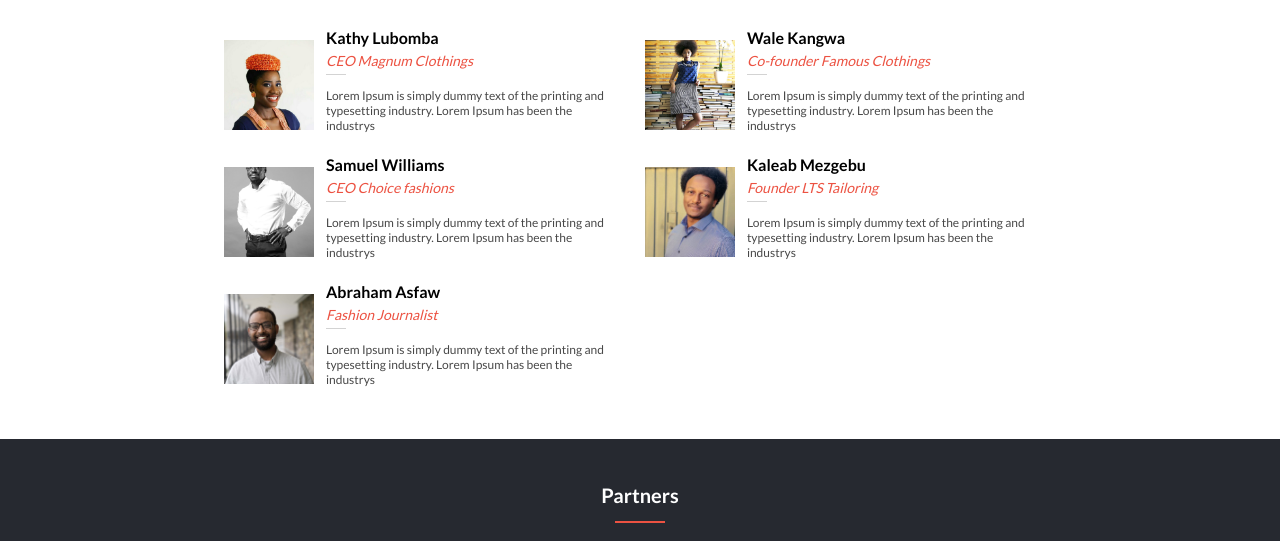
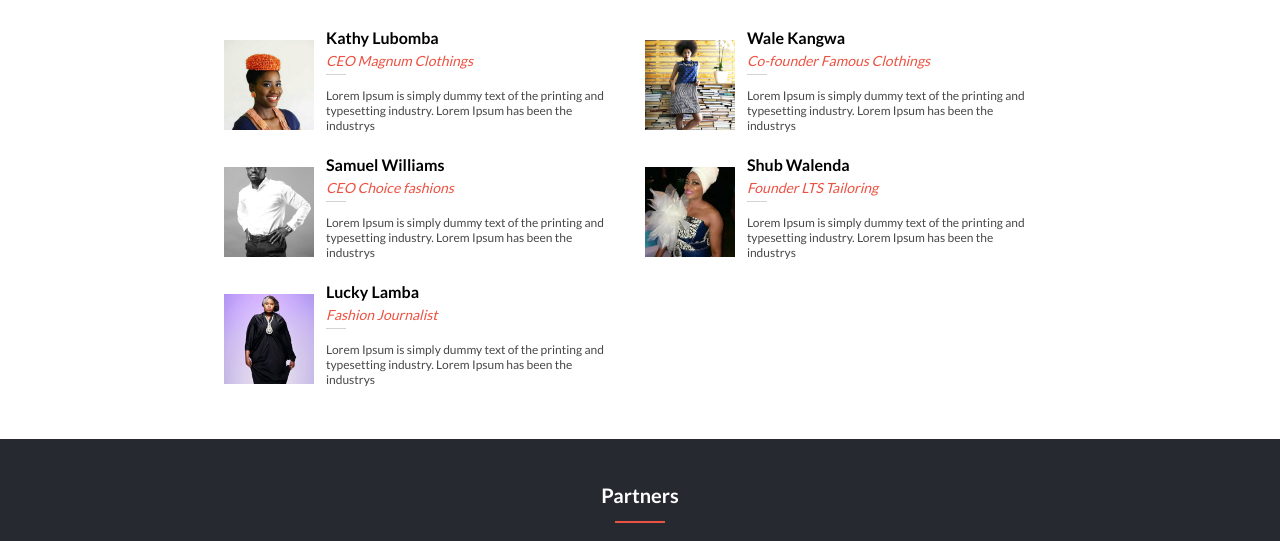
Before and after one commit to LYANGEND/Lusaka-fashion-week, a website: page index.html in a window 1280 px wide. Shown: the part 1154-1695 px from the top of the page. Drawn offline with Linux system fonts and the light colour scheme; files whose address does not match are found by name.

Commit message:
Update Readme file

```diff
--- a/index.html
+++ b/index.html
@@ -54,7 +54,7 @@
               </a>
             </li>
             <li><a href="#">English</a></li>
-            <li><a href="#">My Page</a></li>
+            <li><a href="#">My Profile</a></li>
             <li><a href="#">Logout</a></li>
           </ul>
         </nav>
@@ -204,7 +204,7 @@
       </section>
     </main>
     <footer>
-      <p>2022 Lusaka fashion week <br>all rights reserved.</p>
+      <p>2022 Lusaka fashion  week <br>all rights reserved.</p>
     </footer>
     <script src="js/app.js"></script>
   </body>
--- a/js/app.js
+++ b/js/app.js
@@ -21,15 +21,15 @@ const trainers = [
       'Lorem Ipsum is simply dummy text of the printing and typesetting industry. Lorem Ipsum has been the industrys',
   },
   {
-    image: './images/trainers/kaleab_mezgebu.jpg',
-    name: 'Kaleab Mezgebu',
+    image: './images/trainers/designer4.jpeg',
+    name: 'Shub Walenda',
     position: 'Founder LTS Tailoring',
     about:
       'Lorem Ipsum is simply dummy text of the printing and typesetting industry. Lorem Ipsum has been the industrys',
   },
   {
-    image: './images/trainers/abraham_asfaw.jpg',
-    name: 'Abraham Asfaw',
+    image: './images/trainers/designer3.jpg',
+    name: 'Lucky Lamba',
     position: 'Fashion Journalist',
     about:
       'Lorem Ipsum is simply dummy text of the printing and typesetting industry. Lorem Ipsum has been the industrys',
```
Also changed, not shown: package.json (+5 -5 lines), .eslintrc.json, .github/workflows/linters.yml, .stylelintrc.json, README.md, images/desktop1.png (added), images/mobile1.png (added), images/trainers/designer3.jpg (added), images/trainers/designer4.jpeg (added), 2 other files.
